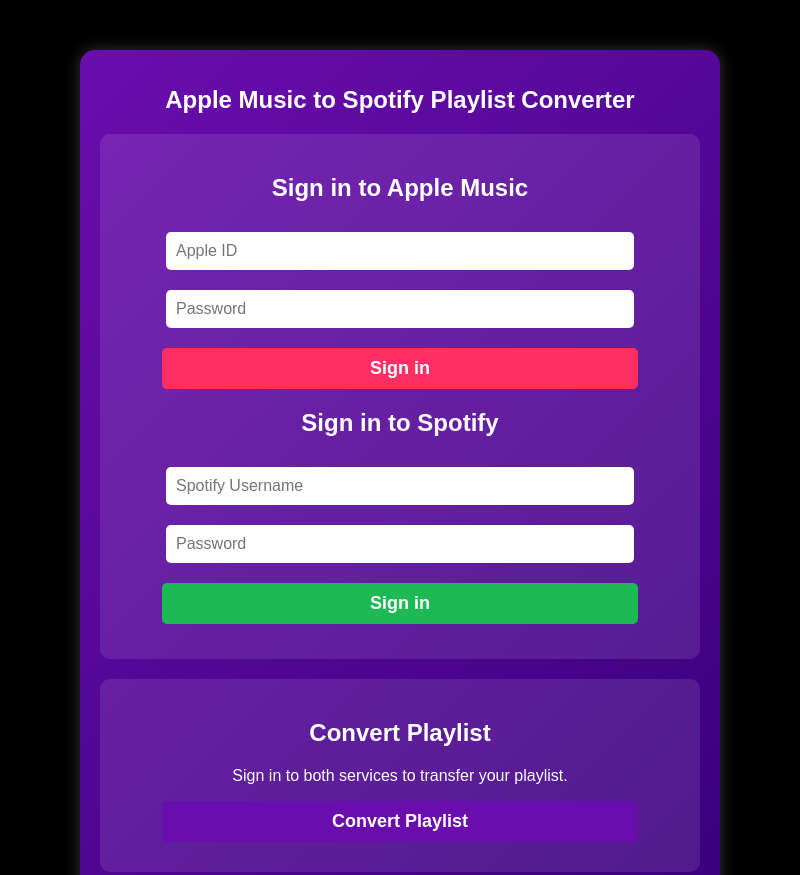
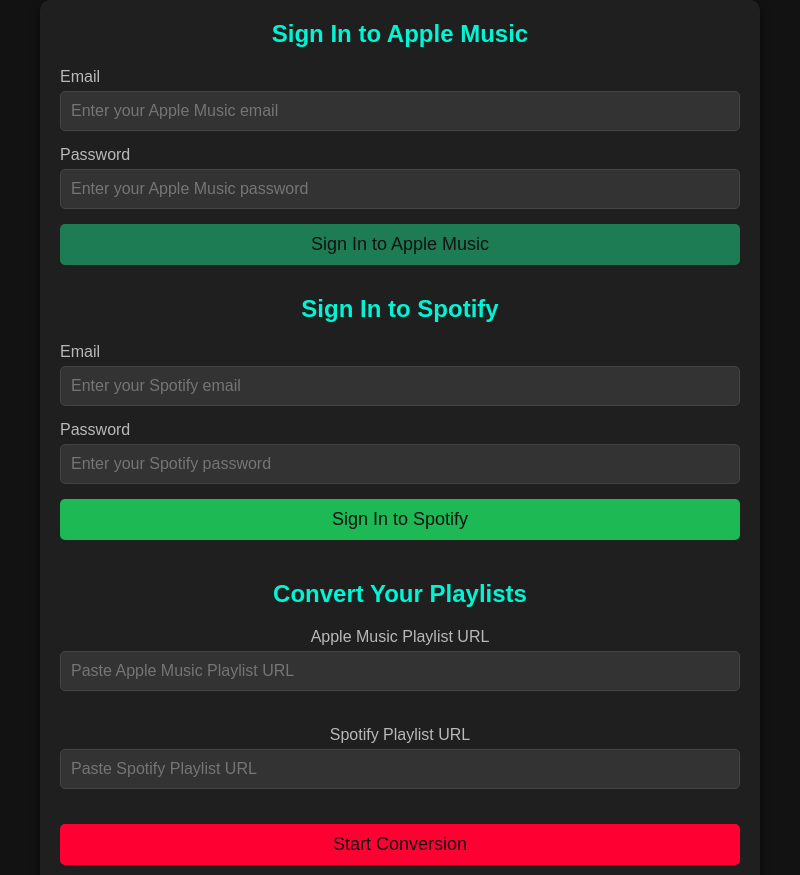
Before and after one commit to Mckennat33/apple-to-spotify-converter, an Electron app: page client/index.html in a window 800 px wide. Shown: the top 875 px of the page. Drawn offline with Linux system fonts and the light colour scheme.

Commit message:
starter code for html and css

```diff
--- a/client/index.css
+++ b/client/index.css
@@ -1,73 +1,161 @@
-body {
-    background-color: #000;
-    color: #fff;
-    font-family: Arial, sans-serif;
-    text-align: center;
+/* General Styles */
+* {
     margin: 0;
     padding: 0;
-}
+    box-sizing: border-box;
+  }
 
-.container {
-    max-width: 600px;
-    margin: 50px auto;
+  body {
+    font-family: 'Arial', sans-serif;
+    background-color: #121212;
+    color: #e1e1e1;
+    display: flex;
+    justify-content: center;
+    align-items: center;
+    min-height: 100vh;
+  }
+
+  .container {
+    width: 90%;
+    max-width: 900px;
     padding: 20px;
-    background: linear-gradient(135deg, #6a0dad, #3a007d);
-    border-radius: 15px;
-    box-shadow: 0px 0px 15px rgba(255, 255, 255, 0.2);
-}
+    background-color: #1f1f1f;
+    border-radius: 10px;
+    box-shadow: 0 4px 10px rgba(0, 0, 0, 0.5);
+  }
 
-h1 {
+  h2 {
     font-size: 24px;
     margin-bottom: 20px;
-}
+    color: #00f5d4;
+    text-align: center;
+  }
 
-.auth-section, .convert-section {
-    margin-bottom: 20px;
-    padding: 20px;
-    background: rgba(255, 255, 255, 0.1);
-    border-radius: 10px;
-}
+  h3 {
+    font-size: 20px;
+    color: #ff0033;
+    margin-bottom: 15px;
+  }
 
-form {
+  .sign-in, .converter, .conversion-results {
+    margin-bottom: 30px;
+  }
+
+  .input-group {
     margin-bottom: 15px;
-}
+  }
 
-input {
-    width: 80%;
+  label {
+    display: block;
+    font-size: 16px;
+    margin-bottom: 5px;
+    color: #b9b9b9;
+  }
+
+  input {
+    width: 100%;
     padding: 10px;
-    margin: 10px 0;
+    background-color: #333;
+    border: 1px solid #444;
+    border-radius: 5px;
+    color: #e1e1e1;
+    font-size: 16px;
+  }
+
+  input:focus {
+    outline: none;
+    border-color: #00f5d4;
+  }
+
+  button {
+    width: 100%;
+    padding: 10px;
+    background-color: #00f5d4;
     border: none;
     border-radius: 5px;
-    font-size: 16px;
-}
+    color: #121212;
+    font-size: 18px;
+    cursor: pointer;
+  }
 
-.btn {
-    display: block;
-    width: 85%;
-    padding: 10px;
-    margin: 10px auto;
-    border: none;
+  button:hover {
+    background-color: #00b3a6;
+  }
+
+  .forgot-password {
+    text-align: center;
+    margin-top: 10px;
+  }
+
+  .forgot-password a {
+    color: #00f5d4;
+    text-decoration: none;
+  }
+
+  .forgot-password a:hover {
+    text-decoration: underline;
+  }
+
+  .converter {
+    margin-top: 40px;
+    text-align: center;
+  }
+
+  .converter form {
+    display: grid;
+    gap: 20px;
+  }
+
+  .converter .input-group {
+    display: flex;
+    flex-direction: column;
+  }
+
+  .converter button {
+    background-color: #ff0033;
+  }
+
+  .converter button:hover {
+    background-color: #cc0029;
+  }
+
+  .conversion-results {
+    margin-top: 40px;
+    text-align: center;
+    display: none; /* Hidden initially */
+  }
+
+  #results-display {
+    background-color: #333;
+    padding: 20px;
     border-radius: 5px;
-    font-size: 18px;
-    font-weight: bold;
-    cursor: pointer;
-}
+    margin-bottom: 20px;
+  }
 
-.apple-signin {
-    background-color: #ff2e63;
-    color: #fff;
-}
+  #download-btn {
+    background-color: #ff0033;
+  }
 
-.spotify-signin {
-    background-color: #1db954;
-    color: #fff;
-}
+  #download-btn:hover {
+    background-color: #cc0029;
+  }
 
-.convert {
-    background-color: #6a0dad;
-    color: #fff;
-}
+  .signin-option {
+    margin-bottom: 20px;
+  }
 
-.btn:hover {
-    opacity: 0.8;
-}
+  .apple-sign-in button {
+    background-color: #1D7C54; /* Apple Green */
+  }
+
+  .apple-sign-in button:hover {
+    background-color: #1D7C54;
+  }
+
+  .spotify-sign-in button {
+    background-color: #1DB954; /* Spotify Green */
+  }
+
+  .spotify-sign-in button:hover {
+    background-color: #1DB954;
+  }
--- a/client/index.html
+++ b/client/index.html
@@ -1,46 +1,69 @@
 <!DOCTYPE html>
 <html lang="en">
 <head>
-    <link rel="stylesheet" href="index.css">
-    <meta charset="UTF-8">
-    <meta name="viewport" content="width=device-width, initial-scale=1.0">
-    <meta charset="UTF-8" />
-    <!-- https://developer.mozilla.org/en-US/docs/Web/HTTP/CSP -->
-    <meta
-      http-equiv="Content-Security-Policy"
-      content="default-src 'self'; script-src 'self'"
-    />
-    <meta
-      http-equiv="X-Content-Security-Policy"
-      content="default-src 'self'; script-src 'self'"
-    />
-    <title>Playlist Converter</title>
+  <meta charset="UTF-8">
+  <meta name="viewport" content="width=device-width, initial-scale=1.0">
+  <title>Apple Music to Spotify Playlist Converter</title>
+  <link rel="stylesheet" href="index.css">
 </head>
 <body>
-    <div class="container">
-        <h1>Apple Music to Spotify Playlist Converter</h1>
+  <div class="container">
+    <!-- Apple Music Sign In Section -->
+    <div class="sign-in apple-sign-in">
+      <h2>Sign In to Apple Music</h2>
+      <form id="apple-sign-in-form">
+        <div class="input-group">
+          <label for="apple-email">Email</label>
+          <input type="email" id="apple-email" name="apple-email" placeholder="Enter your Apple Music email" required>
+        </div>
+        <div class="input-group">
+          <label for="apple-password">Password</label>
+          <input type="password" id="apple-password" name="apple-password" placeholder="Enter your Apple Music password" required>
+        </div>
+        <button type="submit" class="btn">Sign In to Apple Music</button>
+      </form>
+    </div>
 
-        <div class="auth-section">
-            <form class="apple-form">
-                <h2>Sign in to Apple Music</h2>
-                <input type="text" placeholder="Apple ID" required>
-                <input type="password" placeholder="Password" required>
-                <button type="submit" class="btn apple-signin">Sign in</button>
-            </form>
+    <!-- Spotify Sign In Section -->
+    <div class="sign-in spotify-sign-in">
+      <h2>Sign In to Spotify</h2>
+      <form id="spotify-sign-in-form">
+        <div class="input-group">
+          <label for="spotify-email">Email</label>
+          <input type="email" id="spotify-email" name="spotify-email" placeholder="Enter your Spotify email" required>
+        </div>
+        <div class="input-group">
+          <label for="spotify-password">Password</label>
+          <input type="password" id="spotify-password" name="spotify-password" placeholder="Enter your Spotify password" required>
+        </div>
+        <button type="submit" class="btn">Sign In to Spotify</button>
+      </form>
+    </div>
 
-            <form class="spotify-form">
-                <h2>Sign in to Spotify</h2>
-                <input type="text" placeholder="Spotify Username" required>
-                <input type="password" placeholder="Password" required>
-                <button type="submit" class="btn spotify-signin">Sign in</button>
-            </form>
+    <!-- Playlist Converter Section -->
+    <div class="converter">
+      <h2>Convert Your Playlists</h2>
+      <form id="convert-form">
+        <div class="input-group">
+          <label for="apple-playlist">Apple Music Playlist URL</label>
+          <input type="url" id="apple-playlist" name="apple-playlist" placeholder="Paste Apple Music Playlist URL" required>
         </div>
+        <div class="input-group">
+          <label for="spotify-playlist">Spotify Playlist URL</label>
+          <input type="url" id="spotify-playlist" name="spotify-playlist" placeholder="Paste Spotify Playlist URL" required>
+        </div>
+        <button type="submit" class="btn">Start Conversion</button>
+      </form>
+    </div>
 
-        <div class="convert-section">
-            <h2>Convert Playlist</h2>
-            <p>Sign in to both services to transfer your playlist.</p>
-            <button class="btn convert">Convert Playlist</button>
-        </div>
+    <!-- Conversion Results Section -->
+    <div class="conversion-results">
+      <h2>Conversion Results</h2>
+      <div id="results-display">
+        <p>Converted playlist will be displayed here.</p>
+      </div>
+      <button class="btn" id="download-btn" style="display:none;">Download Converted Playlist</button>
     </div>
+  </div>
 </body>
 </html>
```
